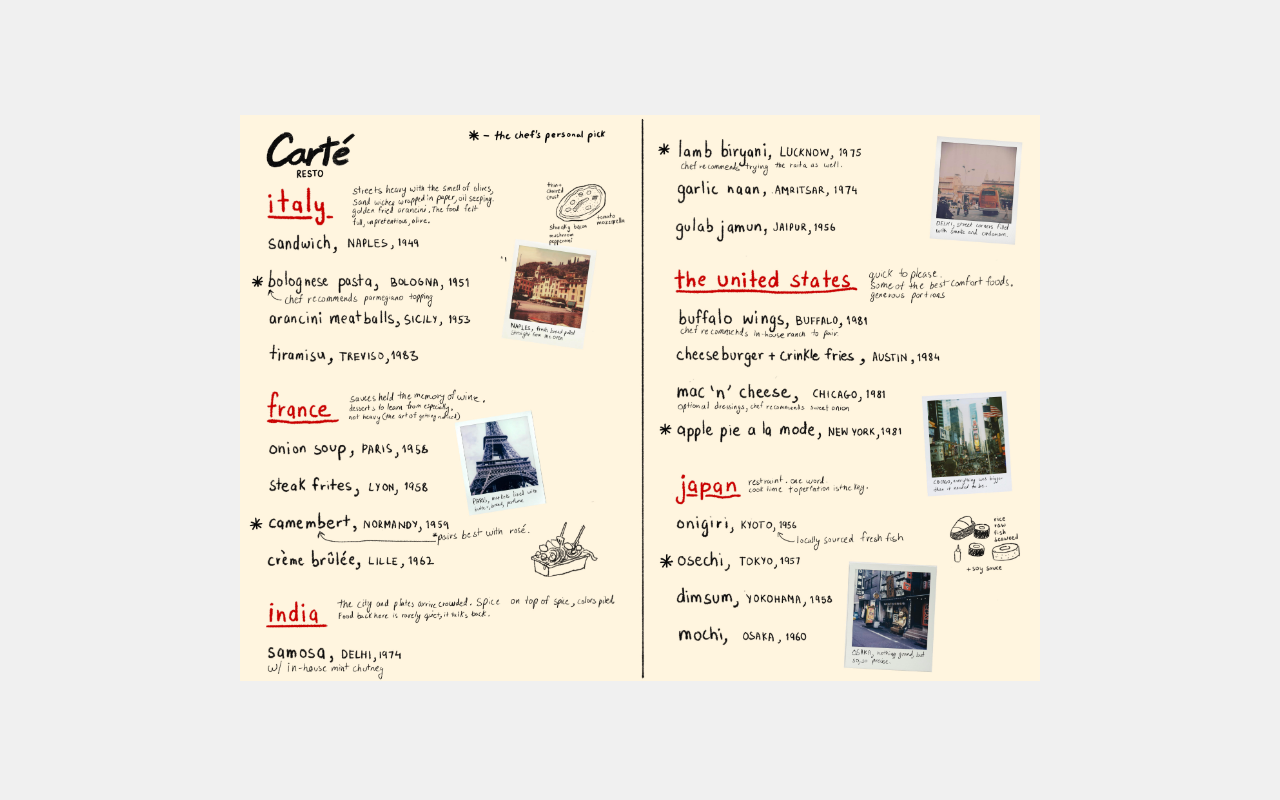
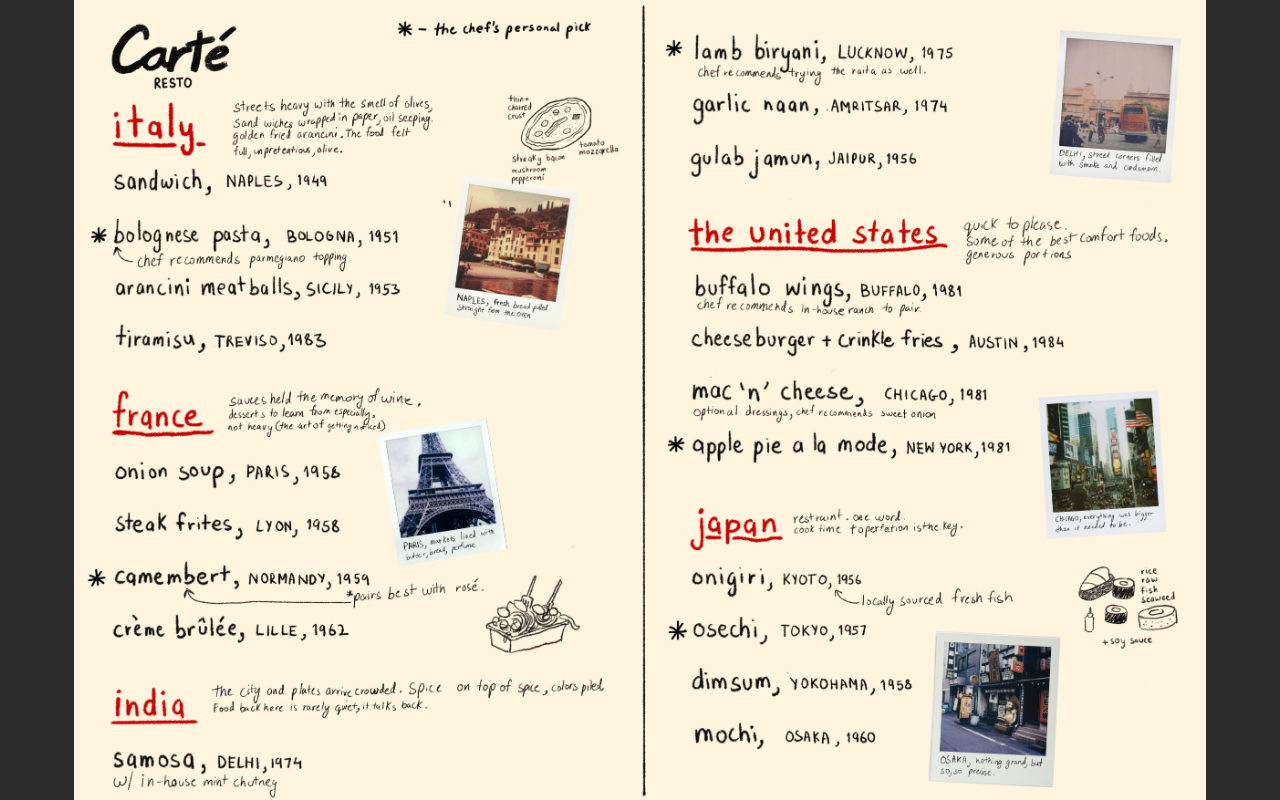
Before and after one commit to kumraaaaah/menupart, a plain HTML site: page index.html in a window 1280 px wide. Drawn offline with Linux system fonts and the light colour scheme.

Commit message:
Update index.html

```diff
--- a/index.html
+++ b/index.html
@@ -5,24 +5,30 @@
     <meta name="viewport" content="width=device-width, initial-scale=1.0">
     <title>Restaurant Menu</title>
     <style>
-        /* Basic styling to center the menu */
+        /* Basic styling for vertical fit */
         body {
             margin: 0;
             padding: 0;
             display: flex;
             justify-content: center;
             align-items: center;
-            background-color: #f0f0f0;
-            min-height: 100vh;
+            background-color: #2c2c2c; /* Darker background for better viewing */
+            width: 100vw;
+            height: 100vh; /* Make body fill the viewport height */
+            overflow: hidden; /* Hide scrollbars */
         }
         .menu-container {
-            max-width: 800px; /* Adjust the max width as needed */
+            height: 100%;
             width: 100%;
+            display: flex;
+            justify-content: center;
+            align-items: center;
         }
-        /* Make the image responsive */
+        /* Make the image fit the screen vertically */
         img {
-            width: 100%;
-            height: auto;
+            height: 100%; /* Fit to container height */
+            width: auto;   /* Adjust width automatically */
+            max-width: 100%; /* Ensure it doesn't overflow on wide screens */
         }
     </style>
 </head>
@@ -35,7 +41,7 @@
         <map name="menu-map">
             <area
                 shape="rect"
-                coords="55, 610, 1025, 835"
+                coords="540, 720, 1025, 835"
                 href="https://carte30.netlify.app"
                 alt="Japanese Menu"
                 target="_blank">
```
